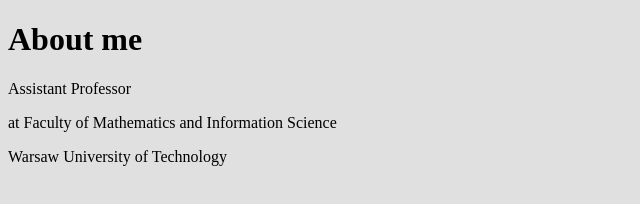
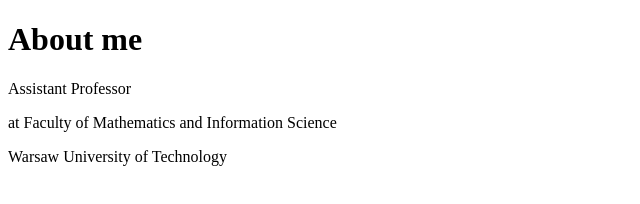
Before and after one commit to cenka/anna.cena.github.io, a plain HTML site: page index.html in a window 1280 px wide. Shown: the whole page, without its empty margins (0-640 px from the left). Drawn offline with Linux system fonts and the light colour scheme.

Commit message:
Update index.html

```diff
--- a/index.html
+++ b/index.html
@@ -4,7 +4,7 @@
     <meta charset="utf-8">
     <title> Anna Cena, Ph.D.</title>
   </head>
-  <body bgcolor="#E0E0E0">
+  <body>
     <h1>About me</h1>
     <p>Assistant Professor</p>
     <p>at Faculty of Mathematics and Information Science</p>
```
